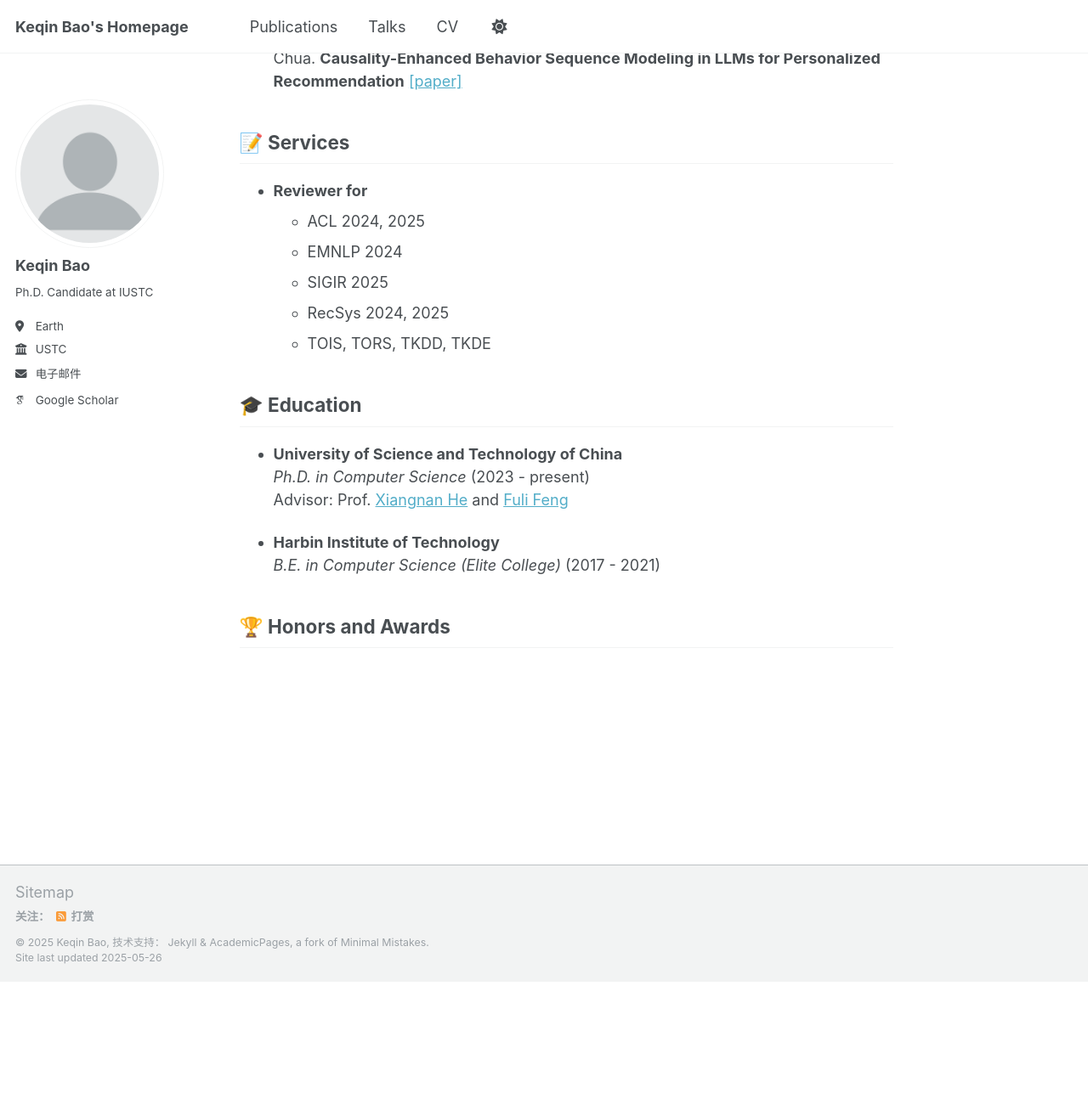
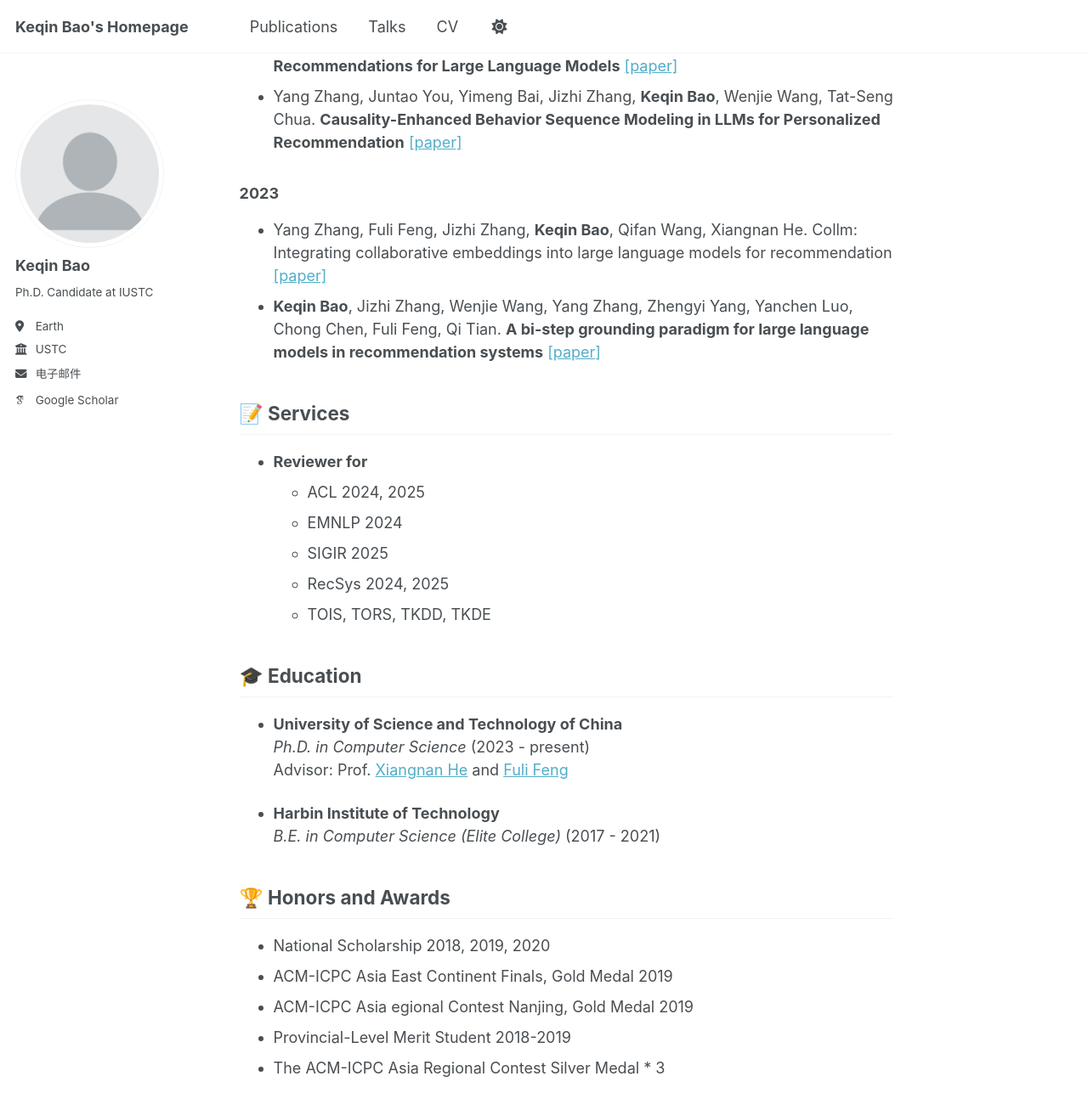
Before and after one commit to SAI990323/SAI990323.github.io, a Jekyll site: the page built from _pages/about.md, in a window 1280 px wide and 1400 px high, scrolled down 1245 px. Shown: the top 1307 px of the window at 85% size. Built offline with Jekyll 4.4.1, drawn with Linux system fonts in a browser that asks for light colours; some web fonts are replaced; before the commit the page ends 2401 px from its top, so only the background shows below that; some of the changed text lies outside the part shown.

Commit message:
Update about.md

```diff
--- a/_pages/about.md
+++ b/_pages/about.md
@@ -24,15 +25,21 @@
 {% endif %}
 
 ### 2025
-- **Qwen3 Technical Report** **Core Contributor** [[paper]](https://arxiv.org/pdf/2505.09388)
+- **Qwen3 Technical Report**. *Core Contributor* [[paper]](https://arxiv.org/pdf/2505.09388)
 - Xiaoyuan Li, **Keqin Bao**, Yubo Ma, Moxin Li, Wenjie Wang, Rui Men, Yichang Zhang, Fuli Feng, Dayiheng Liu, Junyang Lin. **MTR-Bench: A Comprehensive Benchmark for Multi-Turn Reasoning Evaluation**. [[paper]](https://arxiv.org/pdf/2505.17123)
 - Shihao Cai, Chongming Gao, Yang Zhang, Wentao Shi, Jizhi Zhang, **Keqin Bao**, Qifan Wang, Fuli Feng. **K-order Ranking Preference Optimization for Large Language Models** [[paper]]()
 - Xiaoyuan Li, Moxin Li, Rui Men, Yichang Zhang, **Keqin Bao**, Wenjie Wang, Fuli Feng, Dayiheng Liu, Junyang Lin. **HellaSwag-Pro: A Large-Scale Bilingual Benchmark for Evaluating the Robustness of LLMs in Commonsense Reasoning** [[paper]](https://arxiv.org/pdf/2502.11393)
 
 ### 2024
+- **Qwen2.5 Technical Report**. *Core Contributor* [[paper]](https://arxiv.org/pdf/2412.15115)
 - Shihao Cai, Jizhi Zhang, **Keqin Bao**, Chongming Gao, Qifan Wang, Fuli Feng, Xiangnan He. Agentic Feedback Loop Modeling Improves Recommendation and User Simulation [[paper]](https://arxiv.org/pdf/2410.20027)
 - **Keqin Bao**, Jizhi Zhang, Yang Zhang, Xinyue Huo, Chong Chen, Fuli Feng. **Decoding Matters: Addressing Amplification Bias and Homogeneity Issue in Recommendations for Large Language Models** [[paper]](https://arxiv.org/pdf/2406.14900)
 - Yang Zhang, Juntao You, Yimeng Bai, Jizhi Zhang, **Keqin Bao**, Wenjie Wang, Tat-Seng Chua. **Causality-Enhanced Behavior Sequence Modeling in LLMs for Personalized Recommendation** [[paper]](https://arxiv.org/pdf/2410.22809)
+
+
+### 2023
+- Yang Zhang, Fuli Feng, Jizhi Zhang, **Keqin Bao**, Qifan Wang, Xiangnan He. Collm: Integrating collaborative embeddings into large language models for recommendation [[paper]](https://arxiv.org/pdf/2310.19488)
+- **Keqin Bao**, Jizhi Zhang, Wenjie Wang, Yang Zhang, Zhengyi Yang, Yanchen Luo, Chong Chen, Fuli Feng, Qi Tian. **A bi-step grounding paradigm for large language models in recommendation systems** [[paper]](https://arxiv.org/pdf/2308.08434)
 
 
 
@@ -55,3 +62,8 @@
 
 
 ## **🏆 Honors and Awards**
+- National Scholarship 2018, 2019, 2020
+- ACM-ICPC Asia East Continent Finals, Gold Medal 2019
+- ACM-ICPC Asia egional Contest Nanjing, Gold Medal 2019
+- Provincial-Level Merit Student 2018-2019
+- The ACM-ICPC Asia Regional Contest Silver Medal * 3
```
Also changed, not shown: other parts of _pages/about.md (+2 -1 lines).
